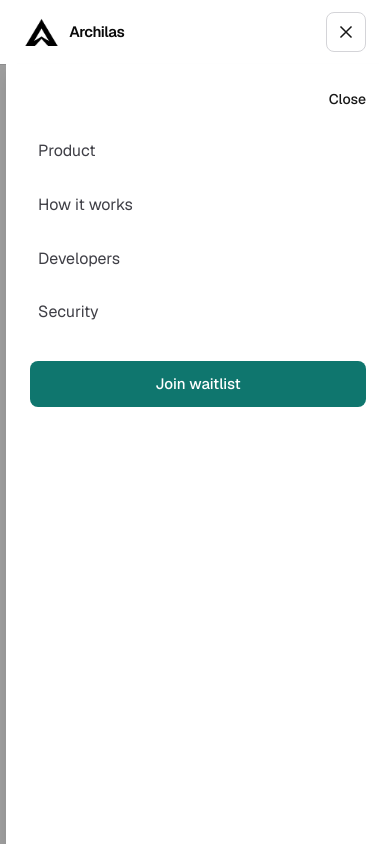
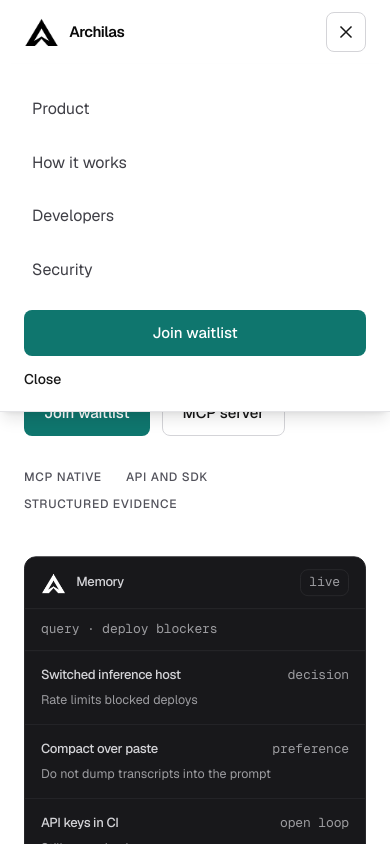
Before and after one commit to Archilas/archilas-site, a Next.js app: page / in a window 390 px wide. Both pictures are taken after a click on the button "Open menu". Shown: the top 844 px of the page. Built offline with nearby package versions, Linux system fonts and the light colour scheme.

Commit message:
Render the mobile nav as a dropdown under the sticky header
Avoid portaling the drawer so it stays in the header tree, opens below
the 64px bar, and remains visible on small viewports.

Co-authored-by: Archilas <Archilas@users.noreply.github.com>

```diff
--- a/src/components/SiteHeader.tsx
+++ b/src/components/SiteHeader.tsx
@@ -1,7 +1,6 @@
 "use client";
 
-import { useCallback, useId, useRef, useState } from "react";
-import { createPortal } from "react-dom";
+import { useCallback, useEffect, useId, useRef, useState } from "react";
 import { BrandLogo } from "@/components/BrandLogo";
 import { ButtonPrimary } from "@/components/ButtonPrimary";
 import { nav } from "@/lib/site";
@@ -14,57 +13,17 @@ export function SiteHeader() {
   const close = useCallback(() => setOpen(false), []);
   useFocusTrap(open, drawerRef, close);
 
-  const drawer =
-    open && typeof document !== "undefined"
-      ? createPortal(
-          <div className="fixed inset-0 top-[var(--nav-height)] z-50 md:hidden">
-            <button
-              type="button"
-              className="absolute inset-0 bg-near-black/40"
-              aria-label="Close menu"
-              onClick={close}
-            />
-            <div
-              id={drawerId}
-              ref={drawerRef}
-              role="dialog"
-              aria-modal="true"
-              aria-label="Primary"
-              className="absolute inset-y-0 right-0 flex w-full max-w-sm flex-col bg-elevated px-[var(--pad-x)] py-6 shadow-lg"
-            >
-              <button
-                type="button"
-                className="mb-4 self-end text-[14px] font-medium not-italic text-ink"
-                onClick={close}
-              >
-                Close
-              </button>
-              <nav className="flex flex-col gap-1">
-                {nav.map((item) => (
-                  <a
-                    key={item.href}
-                    href={item.href}
-                    className="nav-link rounded-[var(--arch-radius-control)] px-2 py-3 text-[16px]"
-                    onClick={close}
-                  >
-                    {item.label}
-                  </a>
-                ))}
-              </nav>
-              <div className="mt-6">
-                <ButtonPrimary href="/#waitlist" className="w-full" onClick={close}>
-                  Join waitlist
-                </ButtonPrimary>
-              </div>
-            </div>
-          </div>,
-          document.body,
-        )
-      : null;
+  useEffect(() => {
+    const media = window.matchMedia("(min-width: 768px)");
+    const onChange = () => {
+      if (media.matches) setOpen(false);
+    };
+    media.addEventListener("change", onChange);
+    return () => media.removeEventListener("change", onChange);
+  }, []);
 
   return (
-    <>
-      <header className="sticky top-0 z-40 border-b border-border bg-elevated">
+    <header className="relative sticky top-0 z-40 border-b border-border bg-elevated">
       <div className="mx-auto flex h-[var(--nav-height)] w-full max-w-[var(--max-width)] items-center justify-between px-[var(--pad-x)]">
         <BrandLogo />
         <nav aria-label="Primary" className="hidden items-center gap-8 md:flex">
@@ -86,9 +45,43 @@ export function SiteHeader() {
           <MenuIcon open={open} />
         </button>
       </div>
+      {open ? (
+        <div
+          id={drawerId}
+          ref={drawerRef}
+          role="dialog"
+          aria-modal="true"
+          aria-label="Primary"
+          data-testid="mobile-drawer"
+          className="absolute left-0 right-0 top-full z-50 border-b border-border bg-elevated px-[var(--pad-x)] py-5 shadow-lg md:hidden"
+        >
+          <nav className="flex flex-col gap-1">
+            {nav.map((item) => (
+              <a
+                key={item.href}
+                href={item.href}
+                className="nav-link rounded-[var(--arch-radius-control)] px-2 py-3 text-[16px]"
+                onClick={close}
+              >
+                {item.label}
+              </a>
+            ))}
+          </nav>
+          <div className="mt-4 flex flex-col gap-3">
+            <ButtonPrimary href="/#waitlist" className="w-full" onClick={close}>
+              Join waitlist
+            </ButtonPrimary>
+            <button
+              type="button"
+              className="self-start text-[14px] font-medium not-italic text-ink"
+              onClick={close}
+            >
+              Close
+            </button>
+          </div>
+        </div>
+      ) : null}
     </header>
-      {drawer}
-    </>
   );
 }
 
```
Lines whose indentation alone changed are shown as unchanged.
